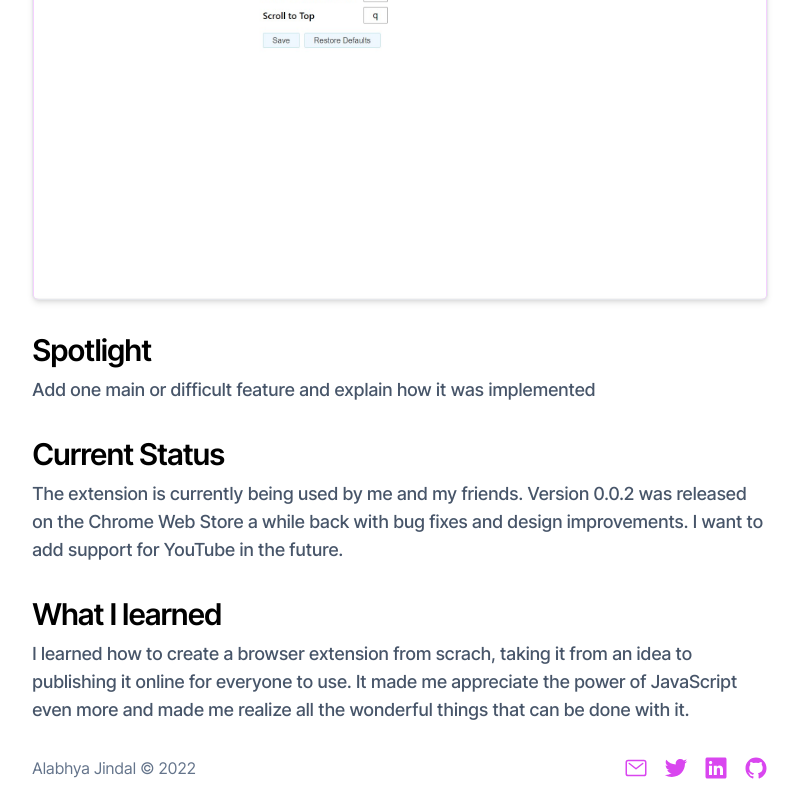
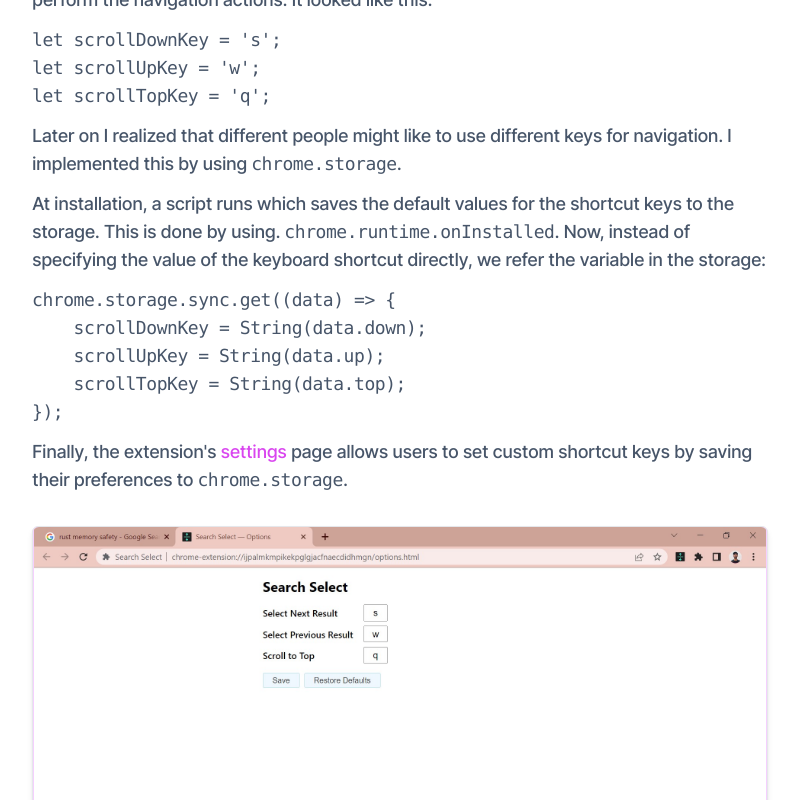
Before and after one commit to alabhyajindal/portfolio, a Next.js app: page /searchselect in a window 1280 px wide. Shown: the part 1960-2760 px from the top of the page, without its empty margins (240-1039 px from the left). Built offline with nearby package versions, Linux system fonts and the light colour scheme.

Commit message:
Completed Spotlight of Search Select

```diff
--- a/pages/searchselect.js
+++ b/pages/searchselect.js
@@ -1,6 +1,12 @@
 import Image from 'next/image';
 
 export default function Searchselect() {
+  const storageCode = `chrome.storage.sync.get((data) => {
+    scrollDownKey = String(data.down);
+    scrollUpKey = String(data.up);
+    scrollTopKey = String(data.top);
+});`;
+
   return (
     <div>
       <h1 className='text-4xl text-fuchsia-500 font-sans font-semibold select-none tracking-tighter'>
@@ -77,25 +83,61 @@ export default function Searchselect() {
           alt='Screenshot of a Google search results page with the popup menu of the Search Select extension open displaying three options: Settings, Send Feedback and About.'
         />
       </div>
-      <div className='mt-8 relative aspect-[16/9] bg-fuchsia-200 rounded-md shadow-md border'>
-        <Image
-          src='/searchselect/screen2.jpg'
-          layout='fill'
-          objectFit='contain'
-          className='rounded-md'
-          alt='Screenshot of the Search Select settings page displaying a form which can be used by the user to customize the navigation shortcut keys.'
-        />
-      </div>
 
       <div className='mt-8'>
         <h2 className='text-3xl font-sans font-semibold select-none tracking-tighter'>
           Spotlight
         </h2>
         <div className='text-slate-600 font-medium text-lg space-y-3 tracking-tight mt-2'>
-          {/* Add alt to all screenshots on this page */}
           <p>
-            Add one main or difficult feature and explain how it was implemented
+            Making the shortcut navigation keys customizable was the hardest
+            feature to implement in the extension. At the beginning of the
+            project, I hardcoded the keyboard keys which will perform the
+            navigation actions. It looked like this:
           </p>
+          <code className='block'>
+            let scrollDownKey = 's';
+            <br />
+            let scrollUpKey = 'w'; <br />
+            let scrollTopKey = 'q';
+          </code>
+          <p>
+            Later on I realized that different people might like to use
+            different keys for navigation. I implemented this by using{' '}
+            <code>chrome.storage</code>.
+          </p>
+          <p>
+            At installation, a script runs which saves the default values for
+            the shortcut keys to the storage. This is done by using.{' '}
+            <code>chrome.runtime.onInstalled</code>. Now, instead of specifying
+            the value of the keyboard shortcut directly, we refer the variable
+            in the storage:
+          </p>
+          <pre className='overflow-auto'>
+            <code>{storageCode}</code>
+          </pre>
+          <p>
+            Finally, the extension&apos;s{' '}
+            <a
+              href='https://github.com/alabhyajindal/searchselect/blob/main/options.js'
+              target='_blank'
+              rel='noreferrer'
+              className='link'
+            >
+              settings
+            </a>{' '}
+            page allows users to set custom shortcut keys by saving their
+            preferences to <code>chrome.storage</code>.
+          </p>
+        </div>
+        <div className='mt-8 relative aspect-[16/9] bg-fuchsia-200 rounded-md shadow-md border'>
+          <Image
+            src='/searchselect/screen2.jpg'
+            layout='fill'
+            objectFit='contain'
+            className='rounded-md'
+            alt='Screenshot of the Search Select settings page displaying a form which can be used by the user to customize the navigation shortcut keys.'
+          />
         </div>
       </div>
 
@@ -119,7 +161,7 @@ export default function Searchselect() {
         </h2>
         <div className='text-slate-600 font-medium text-lg space-y-3 tracking-tight mt-2'>
           <p>
-            I learned how to create a browser extension from scrach, taking it
+            I learned how to create a browser extension from scratch, taking it
             from an idea to publishing it online for everyone to use. It made me
             appreciate the power of JavaScript even more and made me realize all
             the wonderful things that can be done with it.
--- a/pages/visits.js
+++ b/pages/visits.js
@@ -156,10 +156,10 @@ export default function Visits() {
             page are being fetched from a PostgreSQL database hosted on
             Supabase. I am using the <code>getServerSideProps</code> function
             provided by Next.js to fetch the data from the database on the
-            Server and pass it to the component rendering the cards. This
-            results in a fast user experience as the data is already fetched on
-            the server.
-            {/* Add alt to all screenshots on this page */}
+            Server and pass it to the component rendering the cards. Fetching
+            the data on the server like this results in a fast user experience
+            compared to client-side data fetching (done using{' '}
+            <code>useEffect</code>, for example).
           </p>
 
           <p>
@@ -208,12 +208,12 @@ export default function Visits() {
           <p>
             This project helped me develop a great understanding about combining
             different technologies together to deliver a great UX. I learned to
-            use Supabase Auth, which is way easier to set up and use than
+            use Supabase Auth, which is easier to set up and use than
             alternatives like NextAuth.js. I experienced how using a BaaS like
             Supabase drastically reduces development time.
           </p>
           <p>
-            I learned to model data using Prisma which allowed for faster
+            I learned to model data using Prisma which allows for faster
             iterations. Working on this project has also improved my design
             skills as I researched quite a bit on how the different pages for
             the website should look and then designed everything from scratch.
```
